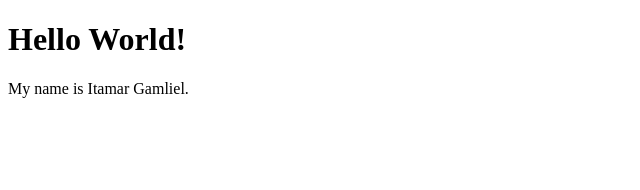
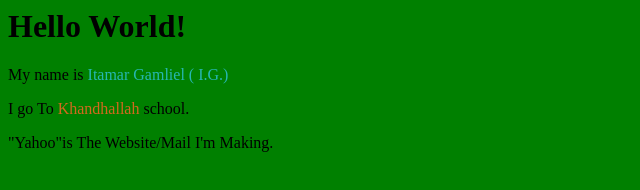
Before and after one commit to gamliel-family/gamliel-family, a plain HTML site: page itamar/index.html in a window 1280 px wide. Shown: the whole page, without its empty margins (0-640 px from the left). Drawn offline with Linux system fonts and the light colour scheme.

Commit message:
Itamar's Homepage

```diff
--- a/itamar/index.html
+++ b/itamar/index.html
@@ -1,13 +1,16 @@
-<!DOCTYPE html>
-<html lang="en">
-<head>
-  <meta charset="utf-8">
-  <title>Itamar Gamliel</title>
+<html lang="en" xmlns="">
+<head><title>Yahoo!</title></head>
+<meta charset="utf-8">
+<title>Yahoo!</title>
 </head>
-<body>
-  <h1>Hello World!</h1>
-  <div>
-    My name is Itamar Gamliel.
-  </div>
+</div>
+<body style="background-color:Green">
+<h1>Hello World!</h1>
+<div>My name is <span style="color:#27b7b2">Itamar Gamliel ( I.G.) </span>
+  <p>
+    I go To <span style="color: chocolate">Khandhallah</span> school.
+  <p>
+    "Yahoo"is The Website/Mail I'm Making.
+</div>
 </body>
 </html>
```
